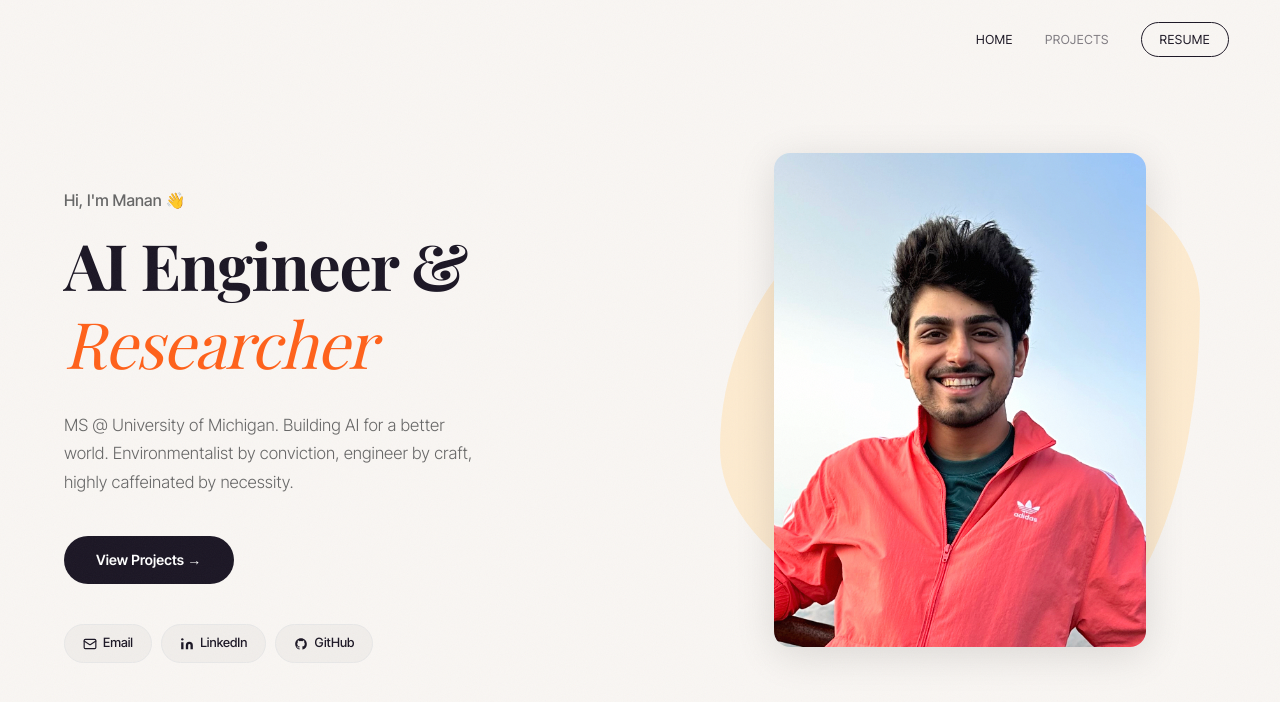
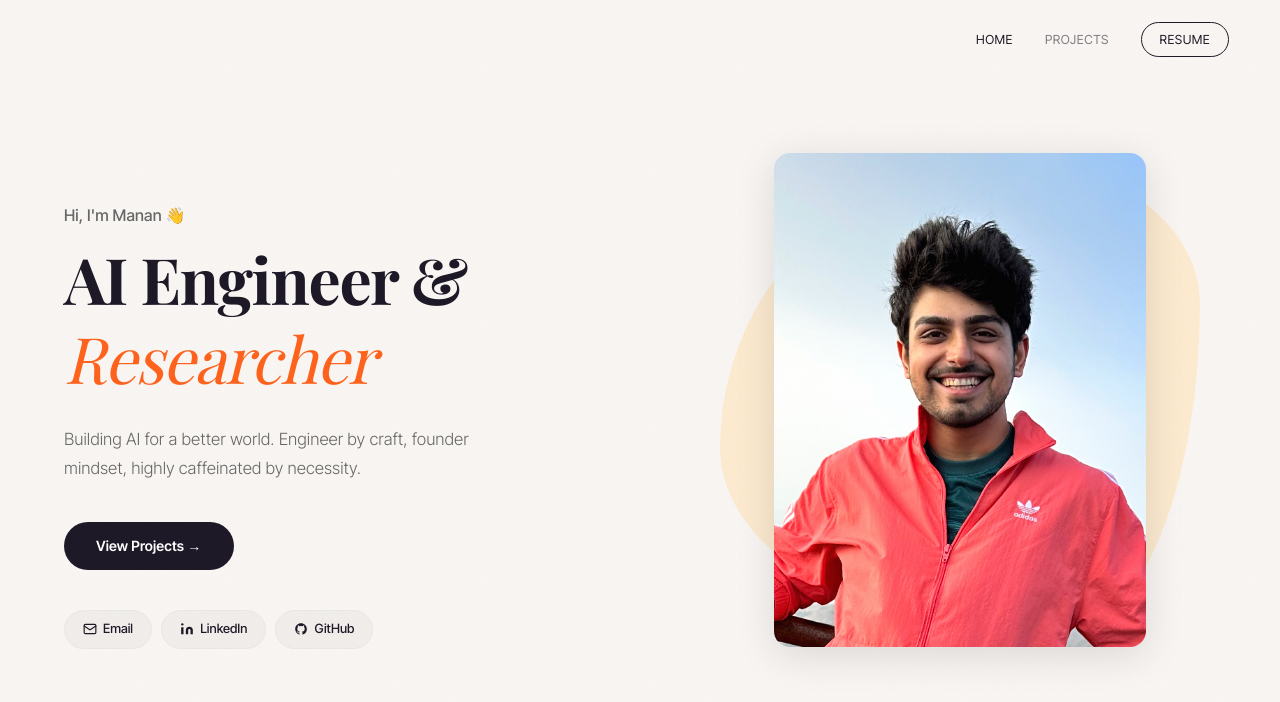
Before and after one commit to Mack-26/manan.github.io, a Next.js app: page / in a window 1280 px wide. Shown: the top 702 px of the page. Built offline with nearby package versions, Linux system fonts and the light colour scheme.

Commit message:
change byline

```diff
--- a/app/page.js
+++ b/app/page.js
@@ -75,8 +75,7 @@ export default function Home() {
             marginBottom: '2.5rem',
           }}
         >
-          MS @ University of Michigan. Building AI for a better world.
-          Environmentalist by conviction, engineer by craft, highly caffeinated by necessity.
+          Building AI for a better world. Engineer by craft, founder mindset, highly caffeinated by necessity.
         </p>
 
         {/* CTA */}
```
